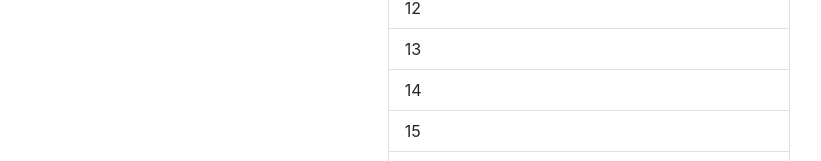
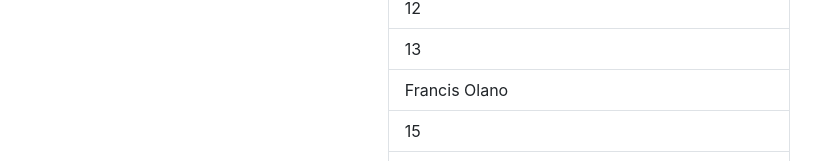
Before and after one commit to suicodave/ExpenseUIDemoReact, a React (Create React App) app: page /Participants in a window 1280 px wide. Shown: the part 544-705 px from the top of the page, without its empty margins (51-872 px from the left). Built offline with nearby package versions, Linux system fonts and the light colour scheme.

Commit message:
add participants

```diff
--- a/src/Participants/ParticiantsList.js
+++ b/src/Participants/ParticiantsList.js
@@ -16,7 +16,7 @@ function ParticiantsList() {
       <ListGroup.Item>11</ListGroup.Item>
       <ListGroup.Item>12</ListGroup.Item>
       <ListGroup.Item>13</ListGroup.Item>
-      <ListGroup.Item>14</ListGroup.Item>
+      <ListGroup.Item>Francis Olano</ListGroup.Item>
       <ListGroup.Item>15</ListGroup.Item>
       <ListGroup.Item>16</ListGroup.Item>
       <ListGroup.Item>17</ListGroup.Item>
```
